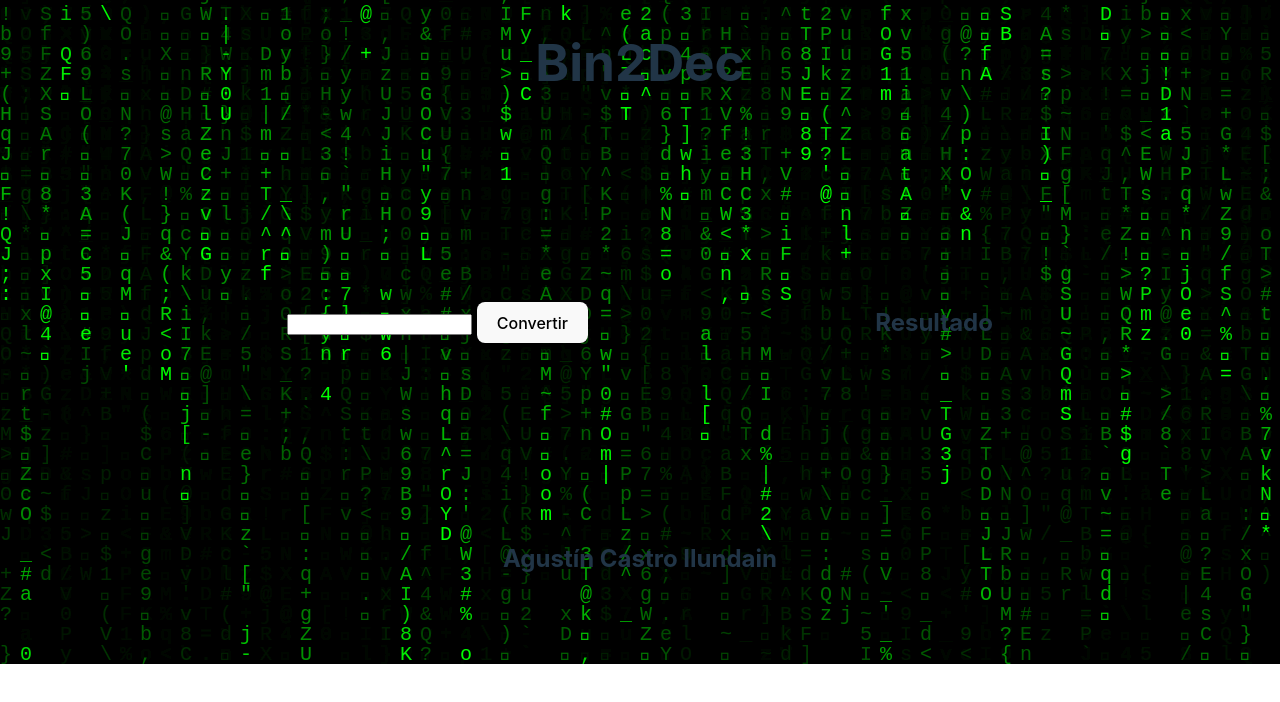
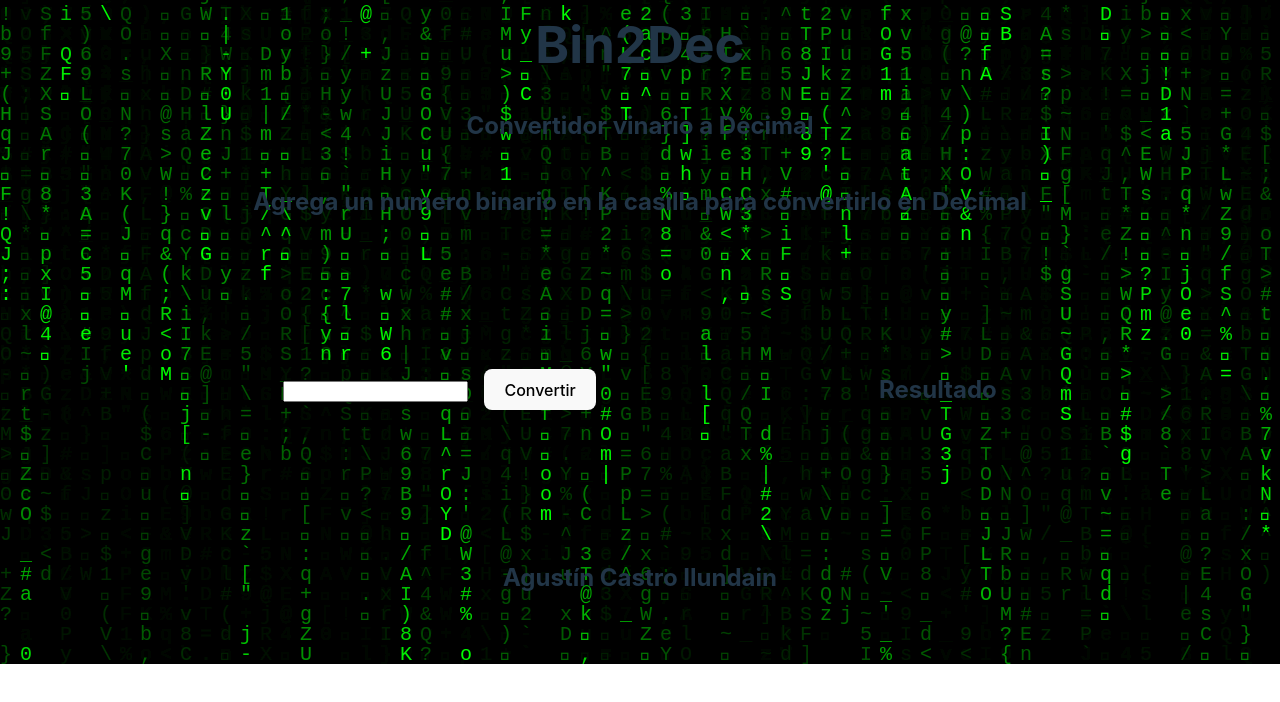
Before and after one commit to ArtoriasthewalkingAbyss/Bin2Dec, a website built with Vite: page index.html in a window 1280 px wide. Built offline with nearby package versions, Linux system fonts and the light colour scheme.

Commit message:
se agrego una explicacion y se mejoro la interfaz y se corrijio algunos errores

```diff
--- a/index.html
+++ b/index.html
@@ -8,15 +8,19 @@
     <title>Bin2Dec</title>
   </head>
   <body>
-    <header> <h1>Bin2Dec</h1></header>
+    <header>
+      <h1>Bin2Dec</h1>
+      <h2>Convertidor vinario a Decimal</h2>
+      <h2>Agrega un numero binario en la casilla para convertirlo en Decimal</h2>
+    </header>
     <main>
       <section>
-        <form action="" class="form"></form>
+        <form action="" class="form">
           <input type="number" name="" id="" required>
           <button type="button" class="button">Convertir</button>
         </form>
       </section>
-      <section class="resultado">
+      <section class="sec-resultado">
         <h2>Resultado</h2>
       </section>
     </main>
--- a/package.json
+++ b/package.json
@@ -7,10 +7,12 @@
     "dev": "vite",
     "build": "vite build",
     "preview": "vite preview",
-    "lint": "eslint ."
+    "lint": "eslint .",
+    "deploy": "gh-pages -d dist"
   },
   "devDependencies": {
     "eslint": "8.50.0",
+    "gh-pages": "6.0.0",
     "vite": "4.4.5"
   }
 }
--- a/src/main.js
+++ b/src/main.js
@@ -1,27 +1,33 @@
 
 const input = document.querySelector("input");
-const sectionResultado = document.querySelector(".resultado");
+const sectionResultado = document.querySelector(".sec-resultado");
 
 const button = document.querySelector(".button");
 
 button.addEventListener("click", () => {
 	let valor = input.value;
 	const exRe = /[2-9]/;
-
+	if (valor) {
 		if (!exRe.test(valor)) {
 			convertor(valor);
 		} else {
 			alert("has puesto un numero que no es binario");
 		}
+	} else {
+		alert("el input esta vació");
+	}
 });
 
 function resultado(arg) {
+	if (document.querySelector(".resultado")) {
+		document.querySelector(".resultado").textContent = arg;
+	} else {
 		const decimal =	document.createElement("h2");
 		decimal.className = "resultado";
 		decimal.textContent = arg;
-	console.log(decimal);
 
 		sectionResultado.appendChild(decimal);
+	}
 }
 
 function convertor(valor) {
--- a/src/style.css
+++ b/src/style.css
@@ -30,7 +30,14 @@ body {
   place-items: center;
   min-width: 320px;
   min-height: 100vh;
-  gap: 10rem;
+  gap: 7rem;
+}
+
+header {
+  display: flex;
+  flex-direction: column;
+  flex-wrap: wrap;
+  align-items: center;
 }
 
 main {
@@ -50,7 +57,7 @@ form {
   align-items: baseline;
 }
 
-.resultado {
+.sec-resultado {
   display: flex;
   flex-direction: row;
   flex-wrap: wrap;
@@ -65,6 +72,7 @@ canvas {
 h1 {
   font-size: 3.2em;
   line-height: 1.1;
+  margin: 1rem;
 }
 
 #app {
```
Also changed, not shown: 1 other file. Lines whose indentation alone changed are shown as unchanged.
